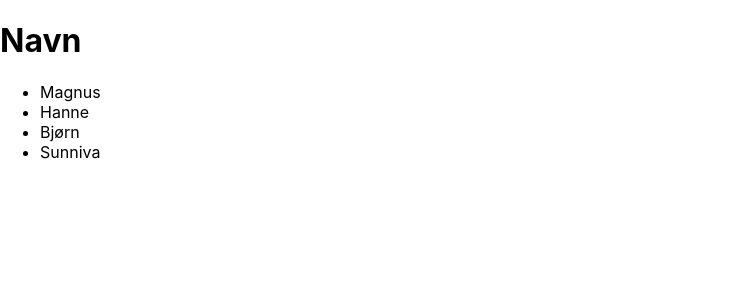
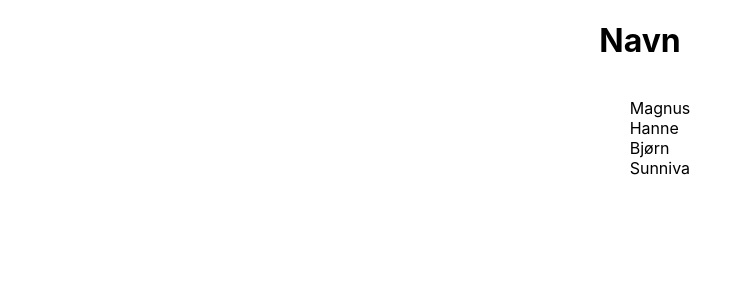
Before and after one commit to magnus-schj/Wishlist, a React (Create React App) app in the folder frontend/react/v1/: page / in a window 1280 px wide. Shown: the top 300 px of the page, without its empty margins (0-751 px from the left). Built offline with nearby package versions, Linux system fonts and the light colour scheme.

Commit message:
basic css for user list

```diff
--- a/frontend/react/v1/src/compnents/users-list/user-list.css
+++ b/frontend/react/v1/src/compnents/users-list/user-list.css
@@ -4,3 +4,6 @@
   align-items: center;
   justify-content: center;
 }
+.user-list ul li {
+  list-style-type: none;
+}
--- a/frontend/react/v1/src/compnents/users-list/usersList.component.jsx
+++ b/frontend/react/v1/src/compnents/users-list/usersList.component.jsx
@@ -1,4 +1,5 @@
 import React from "react";
+import "./user-list.css";
 
 const UserList = () => (
     <div className="user-list">
```
